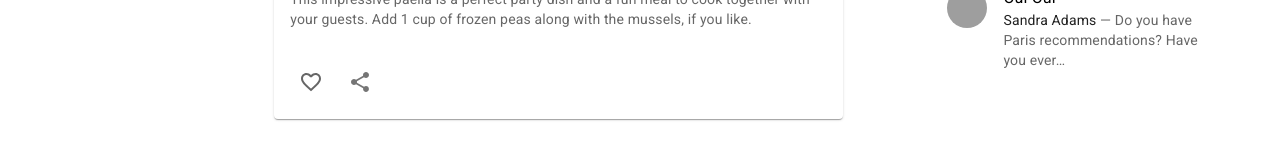
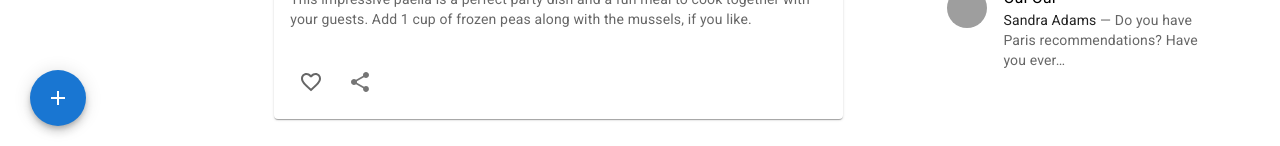
Before and after one commit to Mugisha-isaac/mui5, a Next.js app: page / in a window 1280 px wide. Shown: the part 654-800 px from the top of the page. Built offline with nearby package versions, Linux system fonts and the light colour scheme; grey boxes are pictures that could not be loaded.

Commit message:
wip: fab button

```diff
--- /dev/null
+++ b/components/AddPosts.jsx
@@ -0,0 +1,15 @@
+import React from "react";
+import {Tooltip,Fab} from "@mui/material";
+import AddIcon from '@mui/icons-material/Add';
+
+const AddPosts = () => {
+  return (
+    <Tooltip title="Add" sx={{position:'fixed', bottom:20, left:{xs:"calc(50% -  20px)", md:30}}}>
+      <Fab color="primary" aria-label="add">
+        <AddIcon />
+      </Fab>
+    </Tooltip>
+  );
+};
+
+export default AddPosts;
--- a/pages/index.js
+++ b/pages/index.js
@@ -4,6 +4,7 @@
 import Rightbar from '../components/Rightbar';
 import { Box,Stack } from '@mui/material';
 import Navbar from '../components/Navbar';
+import AddPosts from '../components/AddPosts';
 
 export default function Home() {
 
@@ -16,6 +17,7 @@
      <Feed />
      <Rightbar/>
      </Stack>
+     <AddPosts />
    </Box>
   )
 }
```
